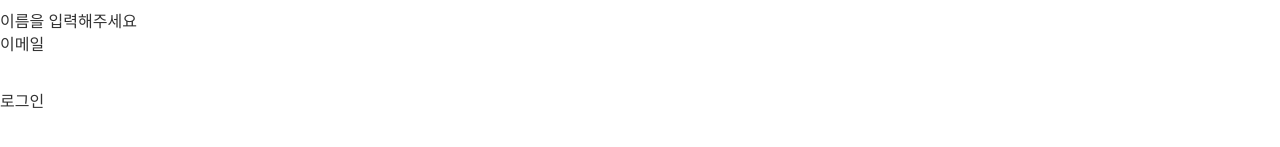
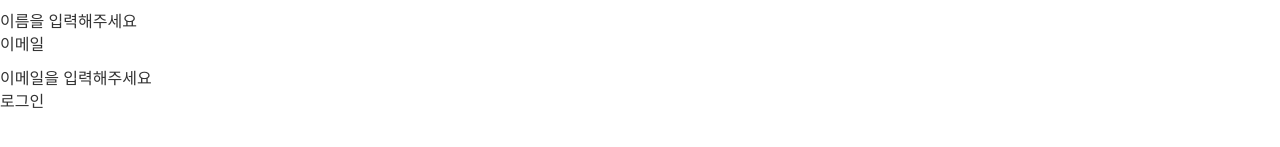
Before and after one commit to KTH8962/shopLog, a React (Vite) app: page /join in a window 1280 px wide. Shown: the part 295-442 px from the top of the page. Built offline with nearby package versions, Linux system fonts and the light colour scheme.

Commit message:
회원가입 정리

```diff
--- a/src/pages/join/Join.tsx
+++ b/src/pages/join/Join.tsx
@@ -47,7 +47,7 @@ function Join() {
             <div className={styles.tit_box}>이메일</div>
             <div className={styles.bot_box}>
               <div className={styles.ip_box}>
-                <input type="text" />
+                <input type="text" placeholder="이메일을 입력해주세요" />
               </div>
             </div>
           </div>
```
